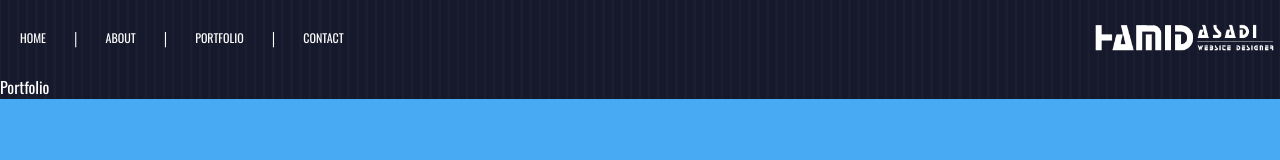
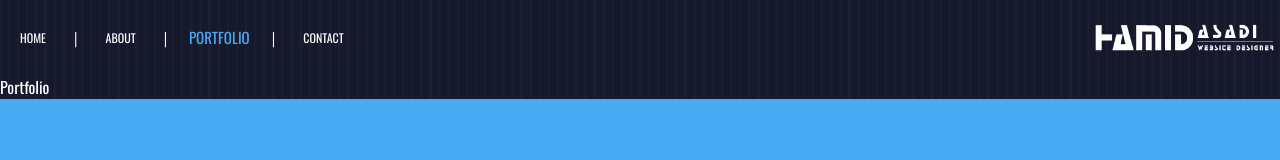
Before and after one commit to hamid19471/hamidasadi-website, a React (Vite) app: page /portfolio in a window 1280 px wide. Shown: the top 160 px of the page. Built offline with nearby package versions, Linux system fonts and the light colour scheme.

Commit message:
Install: react slick types for typescript

```diff
--- a/package.json
+++ b/package.json
@@ -10,6 +10,7 @@
   },
   "dependencies": {
     "@heroicons/react": "^2.0.17",
+    "@types/react-slick": "^0.23.10",
     "react": "^18.2.0",
     "react-dom": "^18.2.0",
     "react-icons": "^4.8.0",
--- a/src/index.css
+++ b/src/index.css
@@ -15,9 +15,7 @@
         background-size: 50vw 100vh;
         color: #ffff;
     }
-    .container {
-        @apply w-full max-w-[1340px] mx-auto;
-    }
+
     .mobileMenu {
         background-color: rgba(0, 0, 0, 0.3);
         box-shadow: 0 8px 32px 0 rgb(31 38 135 / 37%);
@@ -25,9 +23,11 @@
         border-radius: 50px;
         border: 1px solid rgba(255, 255, 255, 0.18);
     }
-    .active{
-        @apply scale-125 text-primary font-normal
-    }
-    .active:hover{
-    }
+
 }
+.active{
+    @apply scale-125 text-primary font-normal;
+}
+.container {
+    @apply w-full max-w-[1340px] mx-auto;
+}
```
Also changed, not shown: 1 other file (tests, documents, lock files or other folders).
